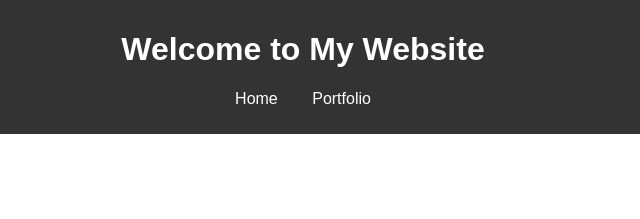
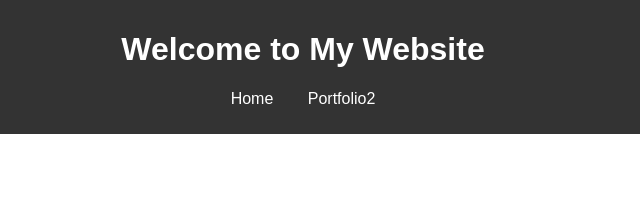
Before and after one commit to myles-dean/rhatatat, a plain HTML site: page index.html in a window 1280 px wide. Shown: the top 219 px of the page, 337-977 px from the left. Drawn offline with Linux system fonts and the light colour scheme.

Commit message:
Updated index.html

```diff
--- a/index.html
+++ b/index.html
@@ -12,7 +12,7 @@
         <nav>
             <ul>
                 <li><a href="index.html">Home</a></li>
-                <li><a href="portfolio.html">Portfolio</a></li>
+                <li><a href="portfolio.html">Portfolio2</a></li>
             </ul>
         </nav>
     </header>
```
